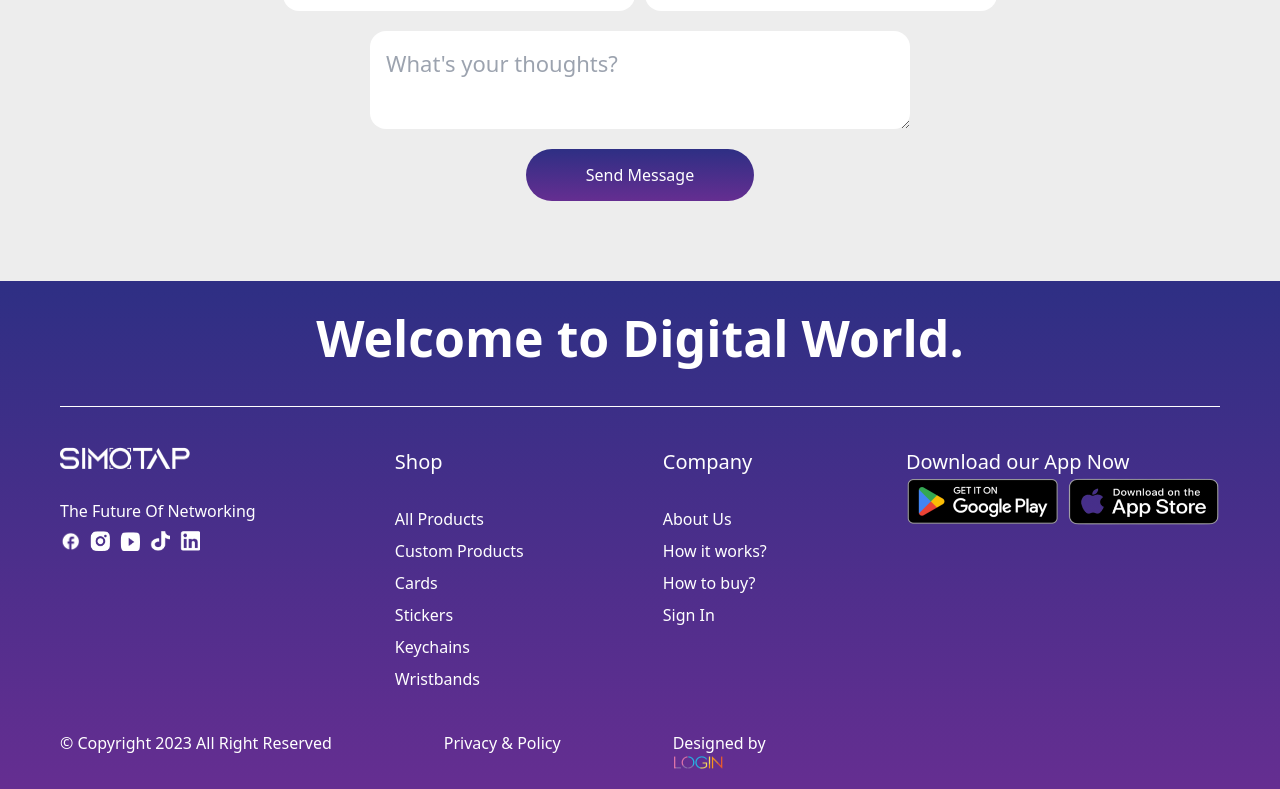
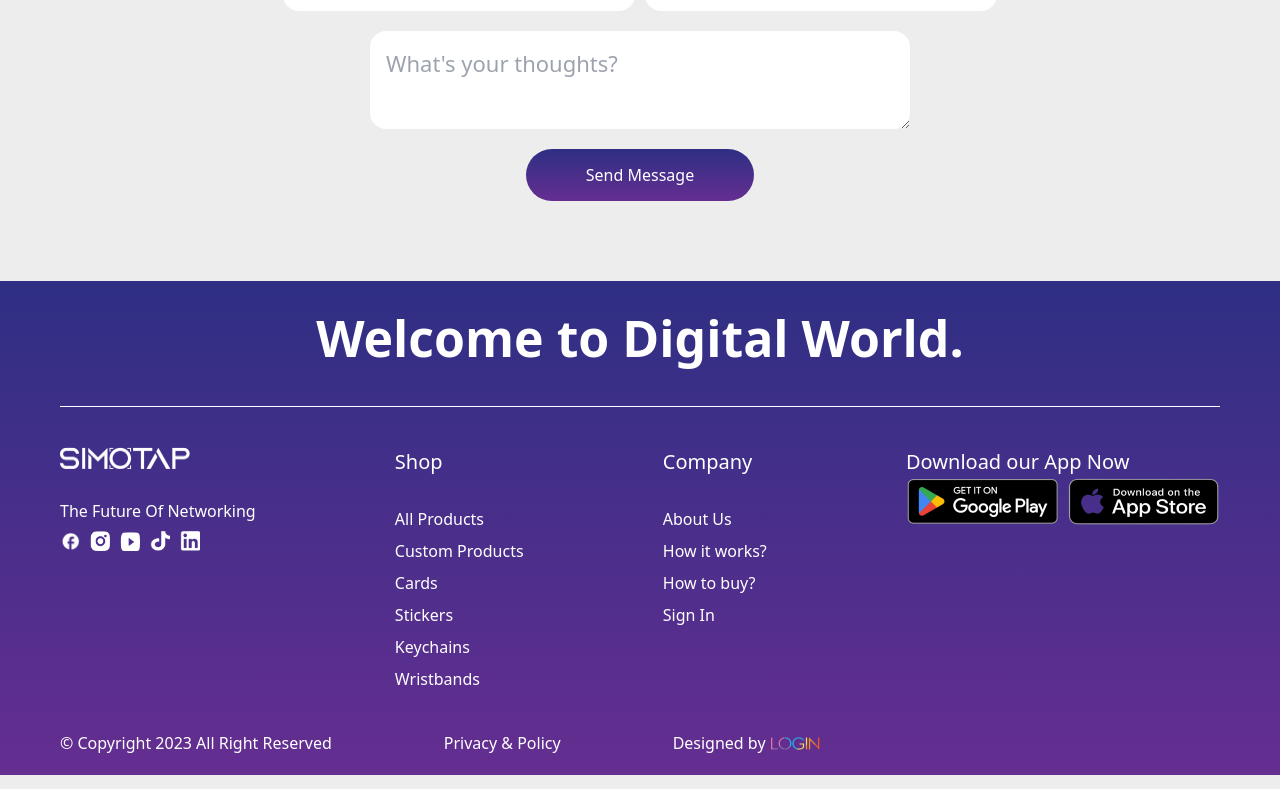
Before and after one commit to WebX-Nepal/simotab-app, a React (Vite) app in the folder frontend/: page / in a window 1280 px wide. Shown: the part 3815-4604 px from the top of the page. Built offline with nearby package versions, Linux system fonts and the light colour scheme; no server answers.

Commit message:
footer part updated

```diff
--- a/frontend/src/components/footer/footer.module.css
+++ b/frontend/src/components/footer/footer.module.css
@@ -87,6 +87,11 @@ footer p {
   margin: 0;
   font-size: 16px;
   font-weight: 500;
+  display: flex;
+  align-items: center;
+}
+footer p img {
+  margin: 0 0.3rem;
 }
 @media (max-width: 768px) {
   footer {
```
